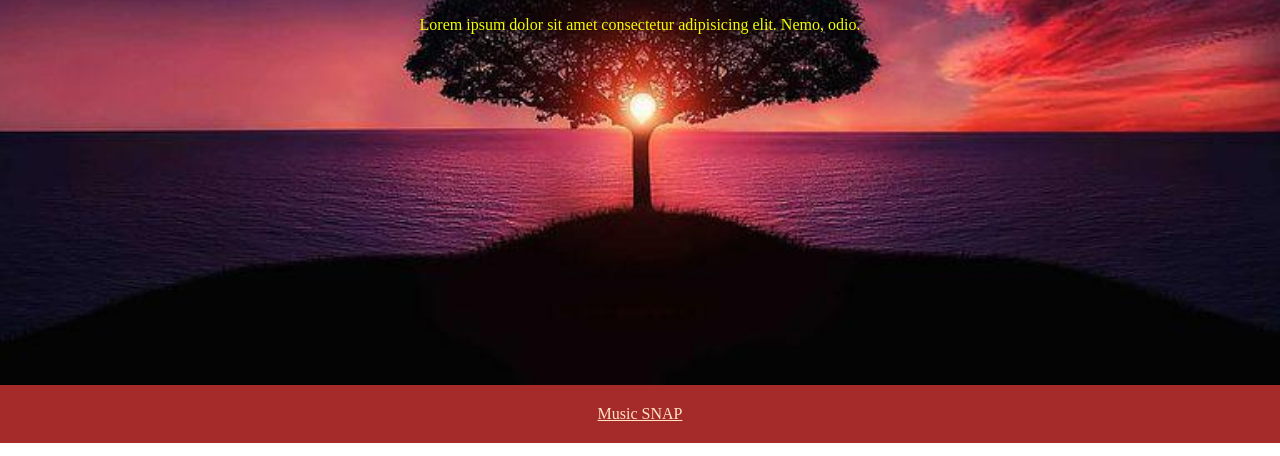
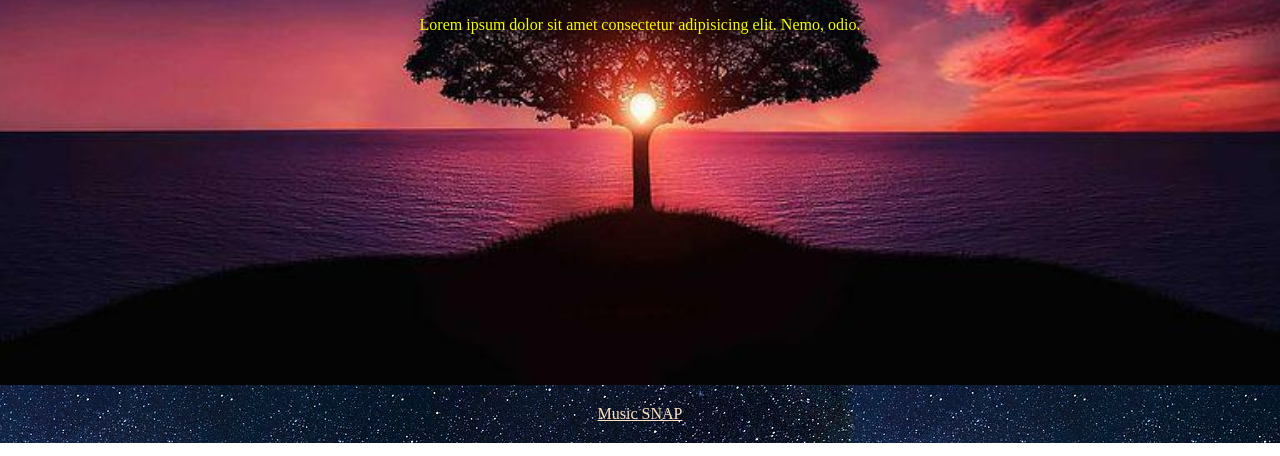
Before and after one commit to nasyr09khyrov/16.11.22, a plain HTML site: page about.html in a window 1280 px wide. Shown: the part 489-945 px from the top of the page. Drawn offline with Linux system fonts and the light colour scheme.

Commit message:
target_blank

```diff
--- a/about.html
+++ b/about.html
@@ -15,7 +15,7 @@
         <h1>about</h1>
         <p>Lorem ipsum dolor sit amet consectetur adipisicing elit. Nemo, odio.</p>
     </header>
-    <a href="https://www.youtube.com/watch?v=uq3CKwajiGo" class="a1">Music SNAP</a>
+    <a href="https://www.youtube.com/watch?v=uq3CKwajiGo" class="a1" target="_blank">Music SNAP</a>
     <p>Lorem ipsum dolor sit amet consectetur adipisicing elit. Amet beatae aut, nesciunt obcaecati possimus quidem nobis totam itaque necessitatibus quaerat eaque quia distinctio harum perferendis vel reiciendis? Consectetur, necessitatibus accusantium?</p>
     <p>Tempora, cupiditate unde dolores numquam consequatur, voluptates explicabo amet quo ullam inventore corrupti illo nobis totam natus maiores magnam vel impedit repellendus quasi odio dolorum possimus! Ex expedita distinctio sint.</p>
     <p>Obcaecati, fuga. Libero architecto voluptatum ullam et dolore dignissimos numquam, expedita doloremque suscipit harum labore dolorem temporibus. Porro dolores molestiae, expedita, unde ut illum modi impedit repudiandae laborum blanditiis ipsam?</p>
--- a/style.css
+++ b/style.css
@@ -42,7 +42,7 @@ header {
     align-items: center;
 }
 .a1 {
-    background-color: brown;
+    background-image: url(./milk.jpg);
     color: bisque;
     font-family: 'Times New Roman', Times, serif;
     text-decoration: underline;
```
Also changed, not shown: home.html (+1 -1 lines), index.html (+1 -1 lines), life.html (+1 -1 lines).
